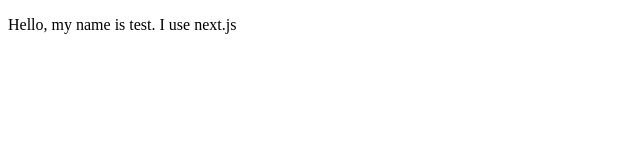
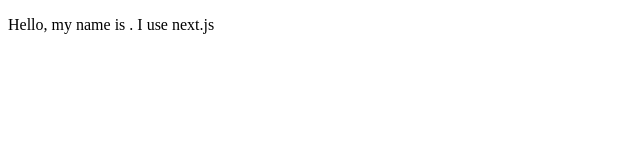
Before and after one commit to pkiop/React-SSR-example, a Next.js app in the folder FE/: page /profile in a window 1280 px wide. Shown: the top 160 px of the page, without its empty margins (0-640 px from the left). Built offline with nearby package versions, Linux system fonts and the light colour scheme.

Commit message:
Feat: Render using query string

```diff
--- a/FE/pages/profile.js
+++ /dev/null
@@ -1,7 +0,0 @@
-export default function Profile() {
-  return (
-    <div>
-      <p>Hello, my name is test. I use next.js</p>
-    </div>
-  );
-}
--- /dev/null
+++ b/FE/pages/profile.jsx
@@ -0,0 +1,12 @@
+import { useRouter } from "next/router";
+
+export default function Profile() {
+  const router = useRouter();
+  return (
+    <div>
+      <p>
+        Hello, my name is {router.query.name}. I use next.js
+      </p>
+    </div>
+  );
+}
```
